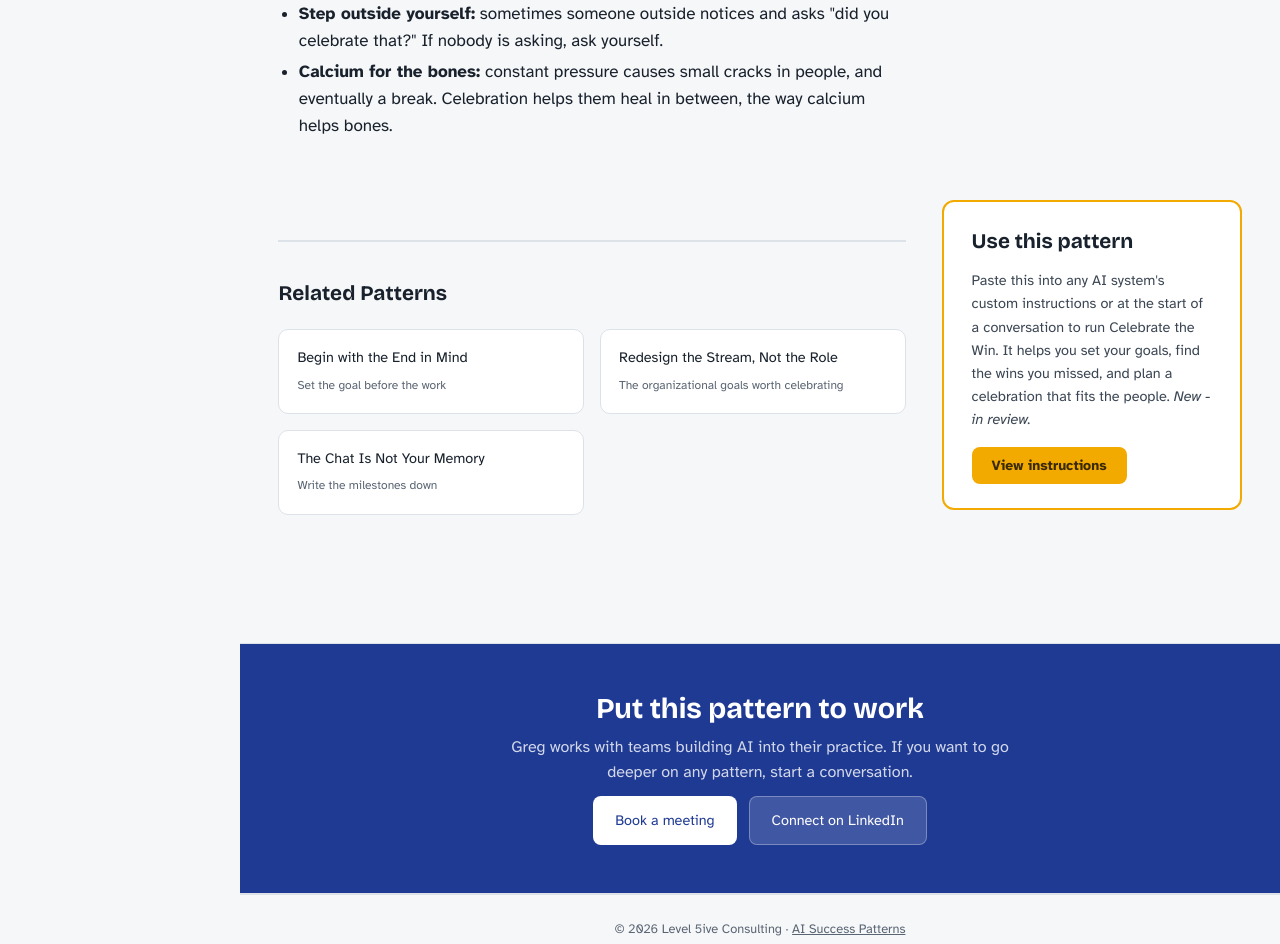
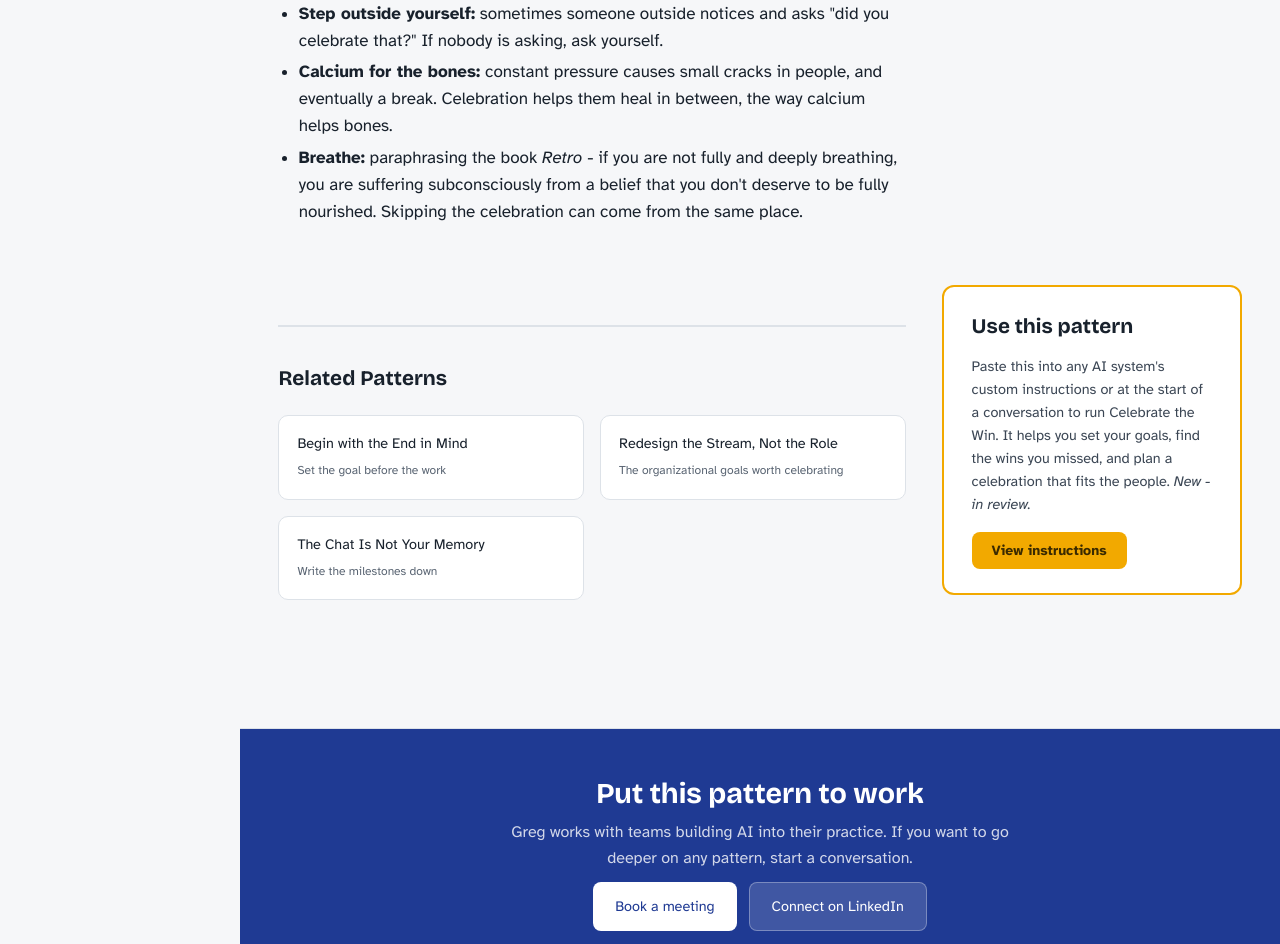
Before and after one commit to level5consulting/ai-success-patterns, a plain HTML site: page patterns/30-celebrate-the-win.html in a window 1280 px wide. Shown: the part 2108-3052 px from the top of the page. Drawn offline with nearby package versions, Linux system fonts and the light colour scheme.

Commit message:
Celebrate the Win: Notes - breathing line paraphrased from Retro (staged)
Co-Authored-By: Claude Opus 5.5 <noreply@anthropic.com>
Claude-Session: https://claude.ai/code/session_016XtPAopoX6TFqmUaCGPrXf

```diff
--- a/patterns/30-celebrate-the-win.html
+++ b/patterns/30-celebrate-the-win.html
@@ -230,6 +230,7 @@ footer{border-top:1px solid var(--rule);padding:24px;text-align:center;font-size
         <li><strong>Fit the people:</strong> a competitive sales team might enjoy Topgolf, bowling or axe throwing; people new in town might enjoy a dinner and a tour of the restaurants.</li>
         <li><strong>Step outside yourself:</strong> sometimes someone outside notices and asks "did you celebrate that?" If nobody is asking, ask yourself.</li>
         <li><strong>Calcium for the bones:</strong> constant pressure causes small cracks in people, and eventually a break. Celebration helps them heal in between, the way calcium helps bones.</li>
+        <li><strong>Breathe:</strong> paraphrasing the book <em>Retro</em> - if you are not fully and deeply breathing, you are suffering subconsciously from a belief that you don't deserve to be fully nourished. Skipping the celebration can come from the same place.</li>
       </ul>
     </section>
   </article>
```
